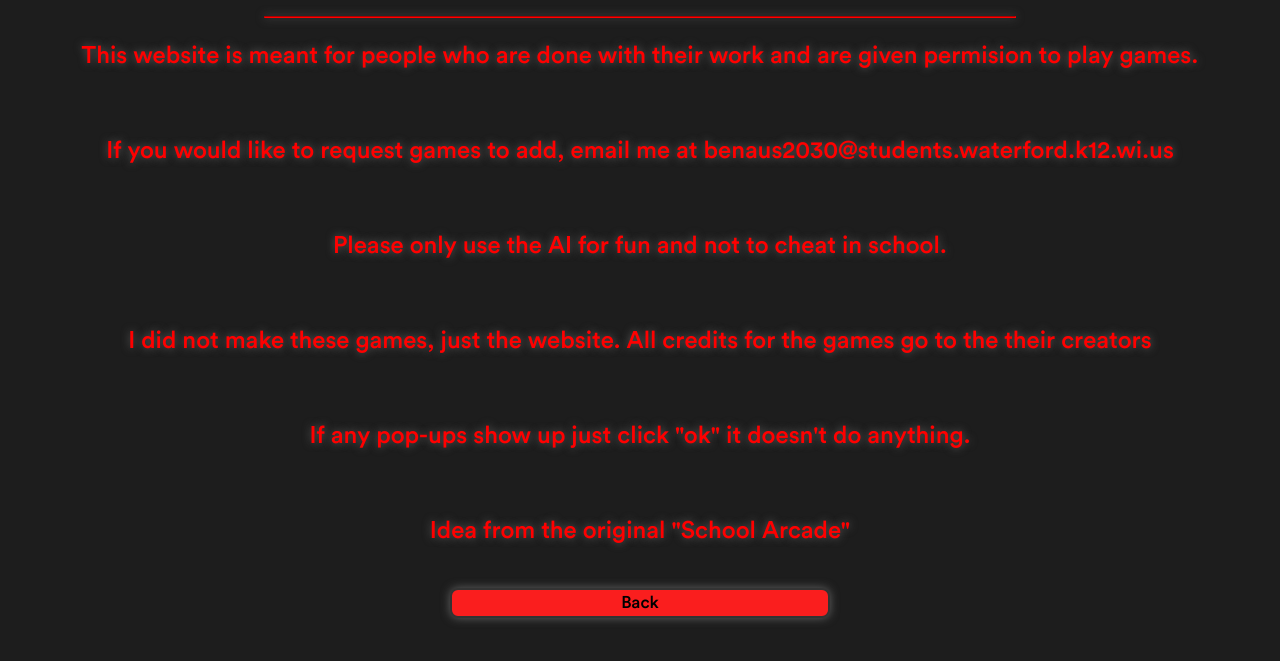
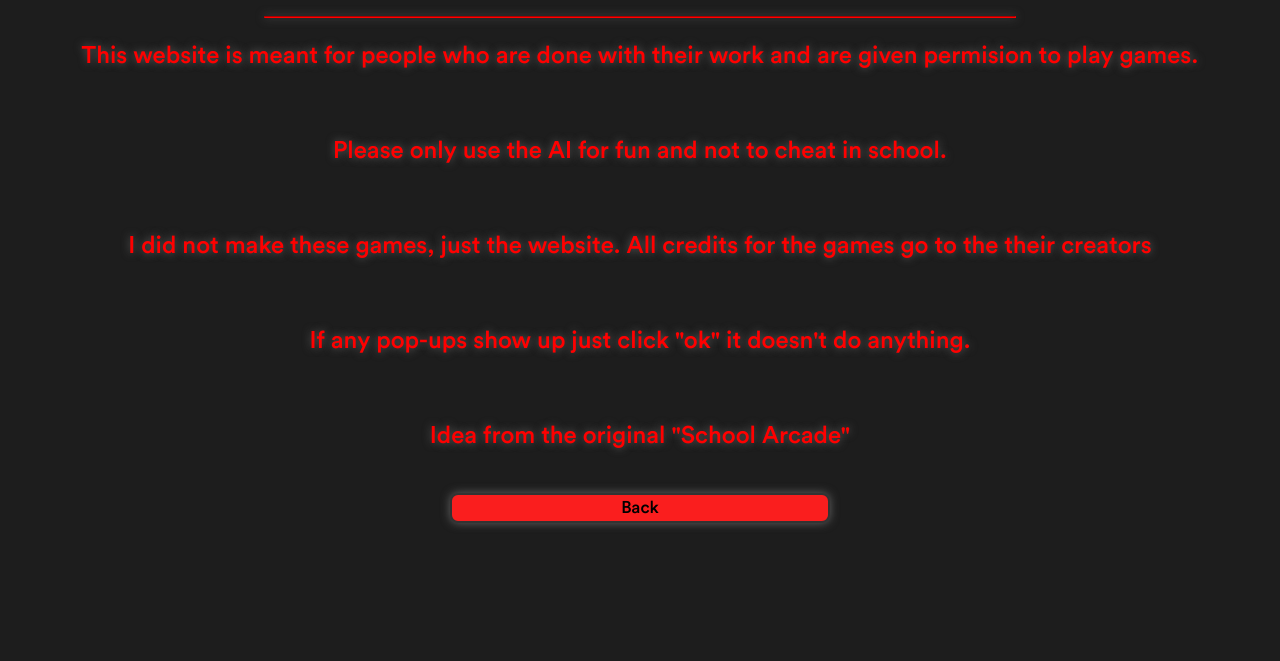
Before and after one commit to jonjonrizzrizz/coding4kids, a plain HTML site: page info.html in a window 1280 px wide. Shown: the part 111-772 px from the top of the page. Drawn offline with Linux system fonts and the light colour scheme.

Commit message:
Update info.html

```diff
--- a/info.html
+++ b/info.html
@@ -10,8 +10,6 @@
     <h1>Info</h1>
     <hr>
 <p>This website is meant for people who are done with their work and are given permision to play games.</p>
-<br>
-<p>If you would like to request games to add, email me at benaus2030@students.waterford.k12.wi.us</p>
 <br>
 <p>Please only use the AI for fun and not to cheat in school.</p>
 <br>
```
